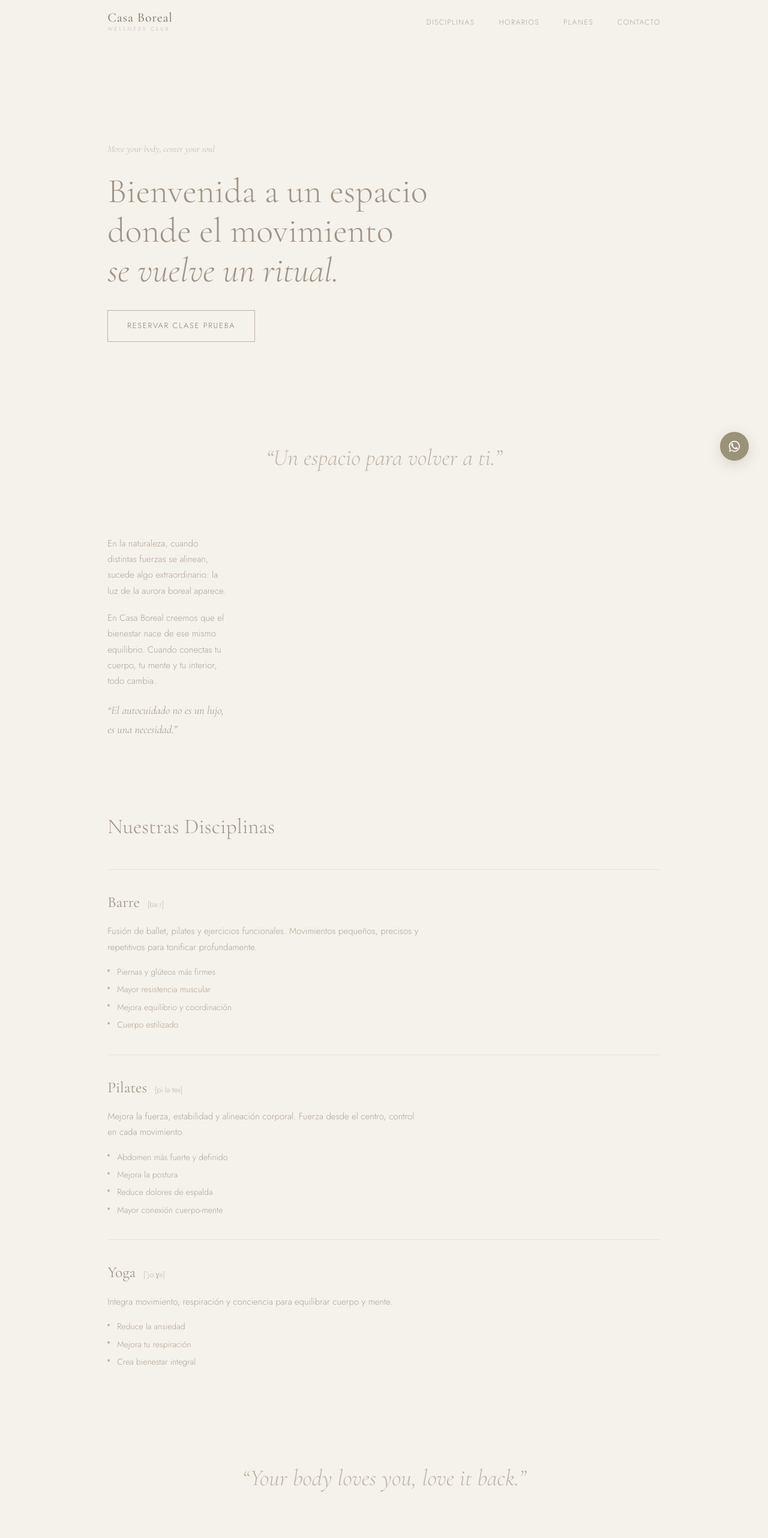
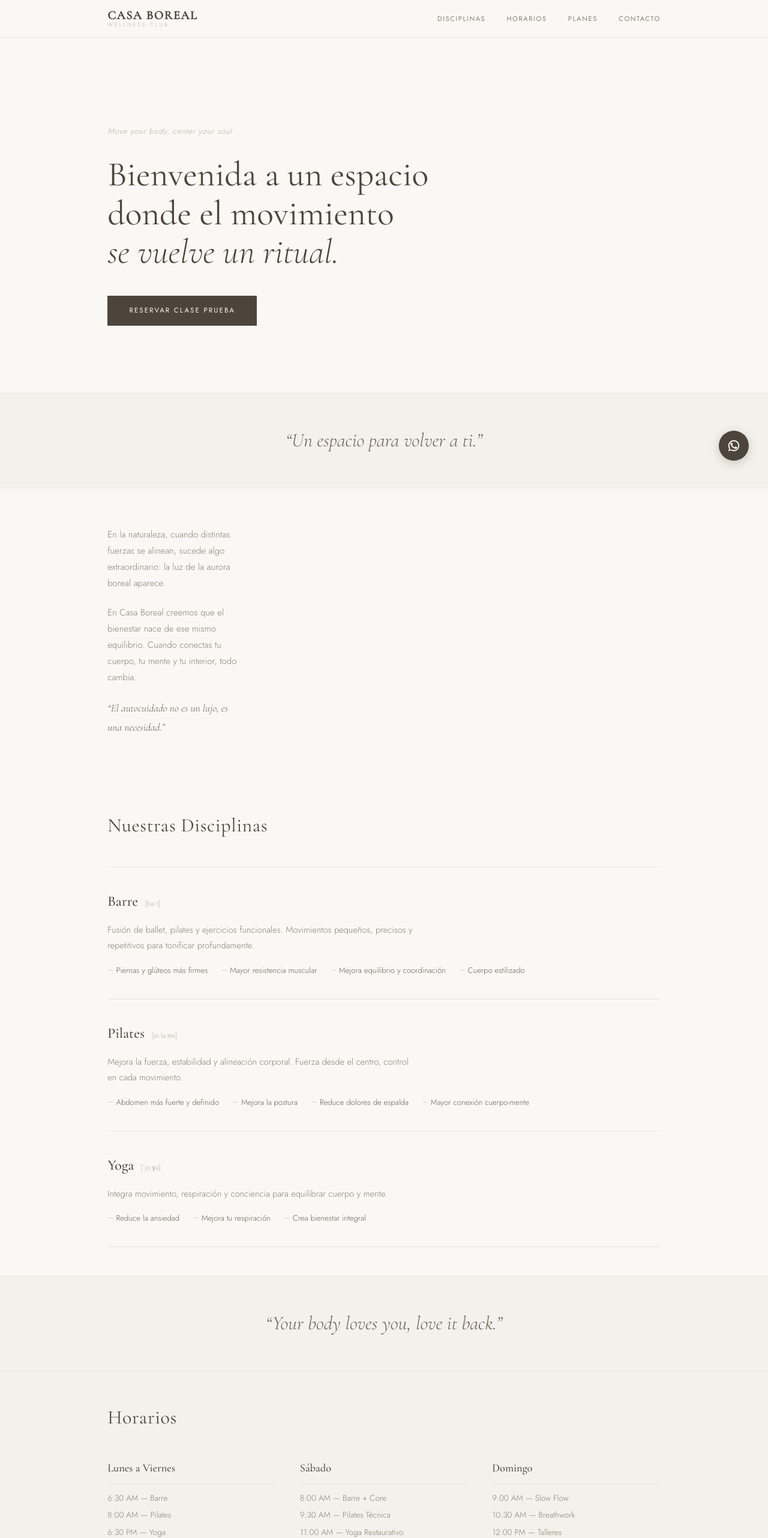
Before and after one commit to JoseDario680/casa-boreal, a plain HTML site: page index.html in a window 1280 px wide. Shown: the top 2564 px of the page at 60% size. Drawn offline with nearby package versions, Linux system fonts and the light colour scheme.

Commit message:
Fix: cache agresivo impedía ver cambios + CSS v3 elegante con colores visibles

```diff
--- a/styles.css
+++ b/styles.css
@@ -1,19 +1,22 @@
 /* ══════════════════════════════════════
    Casa Boreal · Wellness Club
-   Ultra-minimal · Mobile-first
+   Ultra-minimal · Mobile-first · v3
    ══════════════════════════════════════ */
 
+/* ─── Palette ─── */
 :root {
-  --bg:     #f5f1eb;
-  --card:   #f9f6f1;
-  --line:   rgba(180, 170, 155, 0.2);
-  --taupe:  #c0b5a4;
-  --text:   #b0a594;
-  --head:   #a09484;
-  --dark:   #8a7e6e;
-  --accent: #9a9279;
+  --bg:      #faf8f5;
+  --bg-alt:  #f4f1ec;
+  --line:    #e8e4dd;
+  --taupe:   #b8ad9e;
+  --text:    #8a8070;
+  --head:    #6b6155;
+  --dark:    #4d453b;
+  --accent:  #8b8672;
+  --white:   #faf8f5;
 }
 
+/* ─── Reset ─── */
 *, *::before, *::after { box-sizing: border-box; margin: 0; padding: 0; }
 html { scroll-behavior: smooth; }
 
@@ -21,87 +24,101 @@ body {
   font-family: "Jost", sans-serif;
   font-weight: 300;
   font-size: 15px;
-  line-height: 1.75;
+  line-height: 1.8;
   color: var(--text);
   background: var(--bg);
   -webkit-font-smoothing: antialiased;
+  overflow-x: hidden;
 }
 
-/* ─── Layout ─── */
+a { color: inherit; text-decoration: none; }
+img { max-width: 100%; display: block; }
+
+/* ─── Section padding (mobile) ─── */
 .hero, .about, .disciplines, .schedules, .pricing, .faq, .contact, .quote {
-  padding-left: 6vw;
-  padding-right: 6vw;
+  padding-left: 7vw;
+  padding-right: 7vw;
 }
 
-/* ─── Header ─── */
+/* ══════════════════════════════════════
+   HEADER
+   ══════════════════════════════════════ */
 .header {
   position: sticky;
   top: 0;
-  z-index: 50;
+  z-index: 100;
   display: flex;
   align-items: center;
   justify-content: space-between;
-  padding: 1.2rem 6vw;
-  background: rgba(245, 241, 235, 0.9);
-  backdrop-filter: blur(20px);
+  padding: 1.4rem 7vw;
+  background: rgba(250, 248, 245, 0.92);
+  backdrop-filter: blur(24px);
+  -webkit-backdrop-filter: blur(24px);
+  border-bottom: 1px solid var(--line);
 }
 
 .logo {
   text-decoration: none;
   display: flex;
   flex-direction: column;
+  gap: 1px;
 }
 
 .logo-name {
   font-family: "Cormorant Garamond", serif;
-  font-weight: 500;
-  font-size: 1.35rem;
+  font-weight: 600;
+  font-size: 1.25rem;
   color: var(--dark);
-  letter-spacing: 0.04em;
+  letter-spacing: 0.08em;
+  text-transform: uppercase;
   line-height: 1;
 }
 
 .logo-sub {
   font-family: "Jost", sans-serif;
   font-weight: 300;
-  font-size: 0.55rem;
-  letter-spacing: 0.35em;
+  font-size: 0.56rem;
+  letter-spacing: 0.32em;
   text-transform: uppercase;
   color: var(--taupe);
+  line-height: 1;
 }
 
+/* ─── Burger ─── */
 .burger {
   display: flex;
   flex-direction: column;
-  gap: 6px;
+  gap: 5px;
   background: none;
   border: none;
   cursor: pointer;
-  padding: 6px;
-  z-index: 60;
+  padding: 8px;
+  z-index: 110;
 }
 
 .burger span {
   display: block;
-  width: 20px;
-  height: 1px;
+  width: 22px;
+  height: 1.5px;
   background: var(--dark);
-  transition: 0.3s;
+  border-radius: 1px;
+  transition: 0.35s ease;
 }
 
+/* ─── Nav (mobile: fullscreen overlay) ─── */
 .nav {
   position: fixed;
   inset: 0;
-  z-index: 55;
+  z-index: 105;
   display: flex;
   flex-direction: column;
   align-items: center;
   justify-content: center;
-  gap: 2.5rem;
+  gap: 2.8rem;
   background: var(--bg);
   opacity: 0;
   pointer-events: none;
-  transition: opacity 0.4s;
+  transition: opacity 0.4s ease;
 }
 
 .nav.open {
@@ -111,75 +128,82 @@ body {
 
 .nav a {
   font-family: "Cormorant Garamond", serif;
-  font-size: 1.6rem;
+  font-size: 1.8rem;
   font-weight: 400;
-  color: var(--head);
-  text-decoration: none;
-  letter-spacing: 0.04em;
+  color: var(--dark);
+  letter-spacing: 0.03em;
+  transition: color 0.25s;
 }
 
-/* ─── Hero ─── */
+.nav a:hover { color: var(--taupe); }
+
+/* ══════════════════════════════════════
+   HERO
+   ══════════════════════════════════════ */
 .hero {
-  padding-top: 20vh;
-  padding-bottom: 12vh;
+  padding-top: 18vh;
+  padding-bottom: 14vh;
 }
 
 .hero-tag {
-  font-family: "Cormorant Garamond", serif;
+  font-family: "Jost", sans-serif;
+  font-weight: 300;
   font-style: italic;
-  font-weight: 300;
-  font-size: 0.95rem;
+  font-size: 0.82rem;
+  letter-spacing: 0.06em;
   color: var(--taupe);
-  margin-bottom: 1.5rem;
+  margin-bottom: 1.8rem;
 }
 
 h1 {
   font-family: "Cormorant Garamond", serif;
-  font-weight: 300;
-  font-size: clamp(2rem, 7vw, 3.6rem);
-  line-height: 1.15;
-  color: var(--head);
-  margin-bottom: 2rem;
+  font-weight: 400;
+  font-size: clamp(2.2rem, 7vw, 4rem);
+  line-height: 1.12;
+  color: var(--dark);
+  margin-bottom: 2.5rem;
+  max-width: 700px;
 }
 
 h1 em {
   font-style: italic;
+  font-weight: 300;
 }
 
+/* ─── Buttons ─── */
 .cta {
   display: inline-block;
   font-family: "Jost", sans-serif;
-  font-weight: 300;
-  font-size: 0.8rem;
-  letter-spacing: 0.14em;
+  font-weight: 400;
+  font-size: 0.72rem;
+  letter-spacing: 0.18em;
   text-transform: uppercase;
   text-decoration: none;
-  color: var(--dark);
-  border: 1px solid var(--taupe);
-  padding: 0.9rem 2rem;
-  transition: 0.3s;
+  color: var(--bg);
+  background: var(--dark);
+  border: 1px solid var(--dark);
+  padding: 0.85rem 2.2rem;
+  transition: all 0.3s ease;
   cursor: pointer;
-  background: none;
 }
 
 .cta:hover {
-  background: var(--dark);
-  border-color: var(--dark);
-  color: var(--bg);
+  background: transparent;
+  color: var(--dark);
 }
 
 .cta-s {
   display: inline-block;
   font-family: "Jost", sans-serif;
-  font-weight: 300;
-  font-size: 0.75rem;
-  letter-spacing: 0.12em;
+  font-weight: 400;
+  font-size: 0.68rem;
+  letter-spacing: 0.16em;
   text-transform: uppercase;
   text-decoration: none;
-  color: var(--taupe);
+  color: var(--head);
   border-bottom: 1px solid var(--taupe);
-  padding-bottom: 2px;
-  transition: 0.3s;
+  padding-bottom: 3px;
+  transition: all 0.3s ease;
 }
 
 .cta-s:hover {
@@ -187,139 +211,170 @@ h1 em {
   border-color: var(--dark);
 }
 
-/* ─── Quote ─── */
+/* ══════════════════════════════════════
+   QUOTE STRIPS
+   ══════════════════════════════════════ */
 .quote {
-  padding-top: 8vh;
-  padding-bottom: 8vh;
+  padding-top: 7vh;
+  padding-bottom: 7vh;
   text-align: center;
+  border-top: 1px solid var(--line);
+  border-bottom: 1px solid var(--line);
+  background: var(--bg-alt);
 }
 
 .quote blockquote {
   font-family: "Cormorant Garamond", serif;
   font-style: italic;
   font-weight: 300;
-  font-size: clamp(1.4rem, 5vw, 2.4rem);
-  color: var(--taupe);
-  max-width: 600px;
+  font-size: clamp(1.3rem, 4.5vw, 2rem);
+  color: var(--head);
+  max-width: 560px;
   margin: 0 auto;
+  line-height: 1.4;
 }
 
-/* ─── About ─── */
+/* ══════════════════════════════════════
+   ABOUT
+   ══════════════════════════════════════ */
 .about {
-  padding-top: 4vh;
+  padding-top: 8vh;
   padding-bottom: 6vh;
-  max-width: 560px;
+  max-width: 580px;
 }
 
 .about p {
-  margin-bottom: 1.2rem;
-  color: var(--text);
+  margin-bottom: 1.4rem;
 }
 
 .about em {
   font-family: "Cormorant Garamond", serif;
-  font-size: 1.15rem;
+  font-style: italic;
+  font-size: 1.1rem;
   color: var(--head);
 }
 
-/* ─── Disciplines ─── */
-.disciplines {
-  padding-top: 6vh;
-  padding-bottom: 6vh;
-}
-
+/* ══════════════════════════════════════
+   SECTION TITLES
+   ══════════════════════════════════════ */
 .disciplines h2,
 .schedules h2,
 .pricing h2,
 .faq h2,
 .contact h2 {
   font-family: "Cormorant Garamond", serif;
-  font-weight: 300;
-  font-size: clamp(1.6rem, 4vw, 2.2rem);
-  color: var(--head);
+  font-weight: 400;
+  font-size: clamp(1.5rem, 4vw, 2rem);
+  color: var(--dark);
+  letter-spacing: 0.02em;
   margin-bottom: 2.5rem;
+}
+
+/* ══════════════════════════════════════
+   DISCIPLINES
+   ══════════════════════════════════════ */
+.disciplines {
+  padding-top: 6vh;
+  padding-bottom: 6vh;
 }
 
 .disc {
   border-top: 1px solid var(--line);
-  padding: 2rem 0;
+  padding: 2.2rem 0;
+}
+
+.disc:last-child {
+  border-bottom: 1px solid var(--line);
 }
 
 .disc-top {
   display: flex;
   align-items: baseline;
-  gap: 0.8rem;
+  gap: 0.7rem;
   margin-bottom: 0.8rem;
 }
 
 .disc-top h3 {
   font-family: "Cormorant Garamond", serif;
-  font-weight: 400;
-  font-size: 1.6rem;
-  color: var(--head);
+  font-weight: 500;
+  font-size: 1.5rem;
+  color: var(--dark);
 }
 
 .phonetic {
-  font-size: 0.78rem;
+  font-family: "Jost", sans-serif;
+  font-size: 0.72rem;
+  font-weight: 300;
   color: var(--taupe);
 }
 
 .disc p {
   max-width: 520px;
   margin-bottom: 1rem;
+  font-size: 0.92rem;
 }
 
 .disc ul {
   list-style: none;
   padding: 0;
+  display: flex;
+  flex-wrap: wrap;
+  gap: 0.4rem 1.4rem;
 }
 
 .disc li {
-  padding-left: 1rem;
+  font-size: 0.82rem;
+  color: var(--head);
   position: relative;
-  margin-bottom: 0.3rem;
-  font-size: 0.88rem;
+  padding-left: 0.9rem;
 }
 
 .disc li::before {
-  content: "";
+  content: "—";
   position: absolute;
   left: 0;
-  top: 0.55em;
-  width: 4px;
-  height: 4px;
-  border-radius: 50%;
-  background: var(--taupe);
+  color: var(--taupe);
+  font-size: 0.7rem;
 }
 
-/* ─── Schedules ─── */
+/* ══════════════════════════════════════
+   SCHEDULES
+   ══════════════════════════════════════ */
 .schedules {
   padding-top: 6vh;
   padding-bottom: 6vh;
+  background: var(--bg-alt);
 }
 
 .sched-grid {
   display: grid;
-  gap: 2rem;
+  gap: 2.5rem;
 }
 
 .sched h3 {
   font-family: "Cormorant Garamond", serif;
-  font-weight: 400;
-  font-size: 1.2rem;
-  color: var(--head);
-  margin-bottom: 0.6rem;
+  font-weight: 500;
+  font-size: 1.15rem;
+  color: var(--dark);
+  margin-bottom: 0.7rem;
+  padding-bottom: 0.5rem;
+  border-bottom: 1px solid var(--line);
 }
 
 .sched p {
-  font-size: 0.88rem;
-  margin-bottom: 0.2rem;
+  font-size: 0.85rem;
+  margin-bottom: 0.25rem;
+  display: flex;
+  justify-content: space-between;
+  max-width: 260px;
 }
 
-/* ─── Pricing ─── */
+/* ══════════════════════════════════════
+   PRICING
+   ══════════════════════════════════════ */
 .pricing {
   padding-top: 6vh;
-  padding-bottom: 6vh;
+  padding-bottom: 8vh;
 }
 
 .plan-grid {
@@ -329,28 +384,36 @@ h1 em {
 
 .plan {
   border: 1px solid var(--line);
-  padding: 2rem 1.5rem;
+  padding: 2rem 1.8rem;
+  background: var(--bg);
+  transition: border-color 0.3s;
+}
+
+.plan:hover {
+  border-color: var(--taupe);
 }
 
 .plan h3 {
   font-family: "Cormorant Garamond", serif;
-  font-weight: 400;
-  font-size: 1.3rem;
-  color: var(--head);
-  margin-bottom: 0.3rem;
+  font-weight: 500;
+  font-size: 1.2rem;
+  color: var(--dark);
+  margin-bottom: 0.2rem;
 }
 
 .price {
   font-family: "Cormorant Garamond", serif;
-  font-weight: 300;
-  font-size: 2rem;
+  font-weight: 400;
+  font-size: 2.2rem;
   color: var(--dark);
-  margin-bottom: 1rem;
+  margin-bottom: 1.2rem;
+  line-height: 1.2;
 }
 
 .price span {
   font-family: "Jost", sans-serif;
-  font-size: 0.8rem;
+  font-size: 0.75rem;
+  font-weight: 300;
   color: var(--taupe);
 }
 
@@ -361,95 +424,114 @@ h1 em {
 }
 
 .plan li {
-  font-size: 0.88rem;
-  margin-bottom: 0.3rem;
+  font-size: 0.85rem;
+  margin-bottom: 0.4rem;
   padding-left: 1rem;
   position: relative;
+  color: var(--text);
 }
 
 .plan li::before {
-  content: "";
+  content: "·";
   position: absolute;
   left: 0;
-  top: 0.55em;
-  width: 4px;
-  height: 4px;
-  border-radius: 50%;
-  background: var(--taupe);
+  font-weight: 700;
+  color: var(--taupe);
 }
 
 .plan.highlight {
-  border-color: var(--taupe);
+  border-color: var(--dark);
+  background: var(--bg-alt);
 }
 
 .badge {
   display: inline-block;
-  font-size: 0.6rem;
-  letter-spacing: 0.18em;
+  font-family: "Jost", sans-serif;
+  font-size: 0.58rem;
+  font-weight: 400;
+  letter-spacing: 0.2em;
   text-transform: uppercase;
-  color: var(--dark);
-  margin-bottom: 0.8rem;
+  color: var(--accent);
+  margin-bottom: 0.6rem;
 }
 
-/* ─── FAQ ─── */
+/* ══════════════════════════════════════
+   FAQ
+   ══════════════════════════════════════ */
 .faq {
   padding-top: 6vh;
   padding-bottom: 6vh;
-  max-width: 600px;
+  max-width: 620px;
 }
 
 .faq details {
   border-top: 1px solid var(--line);
-  padding: 1.2rem 0;
+  padding: 1.3rem 0;
+}
+
+.faq details:last-of-type {
+  border-bottom: 1px solid var(--line);
 }
 
 .faq summary {
   font-family: "Cormorant Garamond", serif;
   font-size: 1.05rem;
   font-weight: 400;
-  color: var(--head);
+  color: var(--dark);
   cursor: pointer;
   list-style: none;
   display: flex;
   justify-content: space-between;
   align-items: center;
+  gap: 1rem;
+  transition: color 0.25s;
 }
 
+.faq summary:hover { color: var(--head); }
 .faq summary::-webkit-details-marker { display: none; }
 
 .faq summary::after {
   content: "+";
   font-family: "Jost", sans-serif;
   font-weight: 300;
-  font-size: 1.1rem;
+  font-size: 1.2rem;
   color: var(--taupe);
-  transition: 0.3s;
+  flex-shrink: 0;
+  transition: transform 0.3s ease;
 }
 
-.faq details[open] summary::after { transform: rotate(45deg); }
+.faq details[open] summary::after {
+  transform: rotate(45deg);
+}
 
 .faq p {
   font-size: 0.88rem;
   margin-top: 0.8rem;
+  padding-right: 2rem;
+  line-height: 1.7;
 }
 
-/* ─── Contact ─── */
+/* ══════════════════════════════════════
+   CONTACT
+   ══════════════════════════════════════ */
 .contact {
   padding-top: 8vh;
   padding-bottom: 10vh;
+  background: var(--bg-alt);
 }
 
 .contact-text {
-  margin-bottom: 2rem;
+  margin-bottom: 2.5rem;
 }
 
 .contact-text p {
   max-width: 440px;
+  font-size: 0.92rem;
 }
 
 .form {
   display: grid;
-  gap: 1.2rem;
+  gap: 1.4rem;
   max-width: 440px;
 }
 
@@ -458,13 +540,16 @@ h1 em {
 .form textarea {
   font: inherit;
   font-weight: 300;
+  font-size: 0.9rem;
   color: var(--dark);
   background: transparent;
   border: none;
   border-bottom: 1px solid var(--line);
-  padding: 0.6rem 0;
+  padding: 0.65rem 0;
   outline: none;
-  transition: 0.3s;
+  transition: border-color 0.3s;
+  border-radius: 0;
+  -webkit-appearance: none;
 }
 
 .form input::placeholder,
@@ -478,35 +563,53 @@ h1 em {
   border-color: var(--dark);
 }
 
-.form textarea { resize: vertical; min-height: 60px; }
-.form .cta { justify-self: start; }
+.form select {
+  color: var(--taupe);
+}
 
-/* ─── WhatsApp ─── */
+.form select:valid { color: var(--dark); }
+
+.form textarea {
+  resize: vertical;
+  min-height: 60px;
+}
+
+.form .cta { justify-self: start; margin-top: 0.5rem; }
+
+/* ══════════════════════════════════════
+   WHATSAPP BUTTON
+   ══════════════════════════════════════ */
 .wa {
   position: fixed;
   right: 5vw;
   bottom: 5vw;
-  z-index: 40;
-  width: 48px;
-  height: 48px;
+  z-index: 90;
+  width: 50px;
+  height: 50px;
   display: flex;
   align-items: center;
   justify-content: center;
   border-radius: 50%;
-  background: var(--accent);
-  color: var(--bg);
+  background: var(--dark);
+  color: var(--white);
   text-decoration: none;
-  box-shadow: 0 6px 20px rgba(154, 146, 121, 0.3);
-  transition: 0.3s;
+  box-shadow: 0 4px 16px rgba(77, 69, 59, 0.25);
+  transition: transform 0.3s ease, box-shadow 0.3s ease;
 }
 
-.wa:hover { transform: scale(1.08); }
+.wa:hover {
+  transform: scale(1.06);
+  box-shadow: 0 6px 24px rgba(77, 69, 59, 0.35);
+}
+
 .wa svg { width: 22px; height: 22px; }
 
-/* ─── Footer ─── */
+/* ══════════════════════════════════════
+   FOOTER
+   ══════════════════════════════════════ */
 .footer {
   text-align: center;
-  padding: 3rem 6vw;
+  padding: 3rem 7vw;
   border-top: 1px solid var(--line);
   display: flex;
   flex-direction: column;
@@ -514,12 +617,14 @@ h1 em {
   gap: 2px;
 }
 
-/* ─── Fade in ─── */
+/* ══════════════════════════════════════
+   FADE IN ANIMATION
+   ══════════════════════════════════════ */
 .fade-in {
   opacity: 0;
-  transform: translateY(16px);
-  transition: opacity 1s cubic-bezier(0.16, 1, 0.3, 1),
-              transform 1s cubic-bezier(0.16, 1, 0.3, 1);
+  transform: translateY(20px);
+  transition: opacity 0.9s cubic-bezier(0.16, 1, 0.3, 1),
+              transform 0.9s cubic-bezier(0.16, 1, 0.3, 1);
 }
 
 .fade-in.visible {
@@ -528,9 +633,8 @@ h1 em {
 }
 
 /* ══════════════════════════════════════
-   Desktop (min-width: 768px)
+   TABLET+ (min-width: 768px)
    ══════════════════════════════════════ */
-
 @media (min-width: 768px) {
   .hero, .about, .disciplines, .schedules, .pricing, .faq, .contact, .quote {
     padding-left: 10vw;
@@ -545,7 +649,7 @@ h1 em {
   .nav {
     position: static;
     flex-direction: row;
-    gap: 2.5rem;
+    gap: 2.2rem;
     background: none;
     opacity: 1;
     pointer-events: auto;
@@ -553,22 +657,17 @@ h1 em {
 
   .nav a {
     font-family: "Jost", sans-serif;
-    font-size: 0.75rem;
-    font-weight: 300;
-    letter-spacing: 0.12em;
+    font-size: 0.7rem;
+    font-weight: 400;
+    letter-spacing: 0.14em;
     text-transform: uppercase;
     color: var(--text);
   }
 
   .nav a:hover { color: var(--dark); }
 
-  .sched-grid {
-    grid-template-columns: repeat(3, 1fr);
-  }
-
-  .plan-grid {
-    grid-template-columns: repeat(3, 1fr);
-  }
+  .sched-grid { grid-template-columns: repeat(3, 1fr); }
+  .plan-grid  { grid-template-columns: repeat(3, 1fr); }
 
   .contact {
     display: grid;
@@ -578,14 +677,19 @@ h1 em {
   }
 }
 
+/* ══════════════════════════════════════
+   DESKTOP (min-width: 1100px)
+   ══════════════════════════════════════ */
 @media (min-width: 1100px) {
   .hero, .about, .disciplines, .schedules, .pricing, .faq, .contact, .quote {
     padding-left: 14vw;
     padding-right: 14vw;
   }
 
-  .header { padding: 1.2rem 14vw; }
+  .header { padding: 1rem 14vw; }
   .footer { padding: 3rem 14vw; }
+
+  h1 { font-size: 3.6rem; }
 
   .wa { right: 2rem; bottom: 2rem; }
 }
```
Also changed, not shown: index.html (+2 -2 lines), vercel.json.
